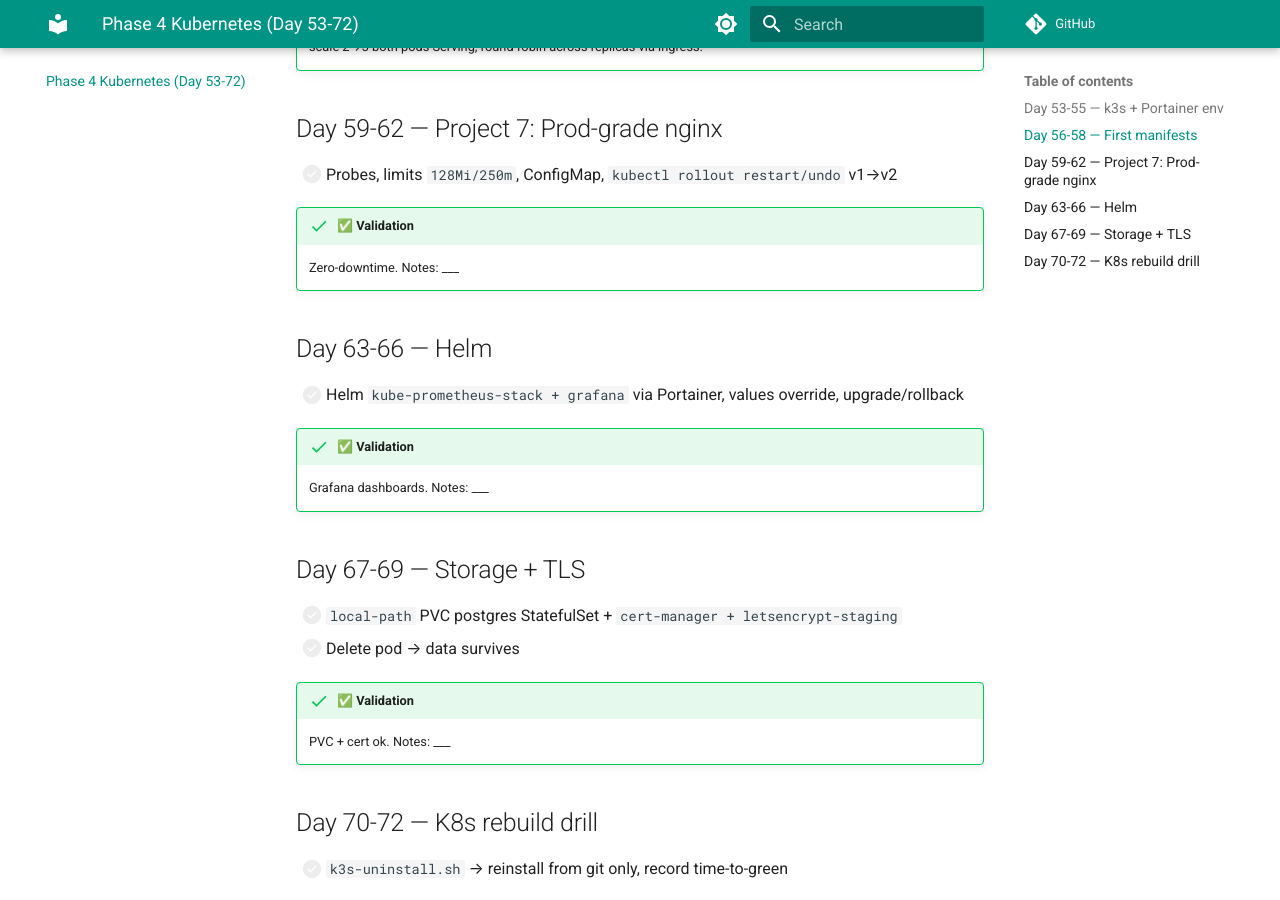
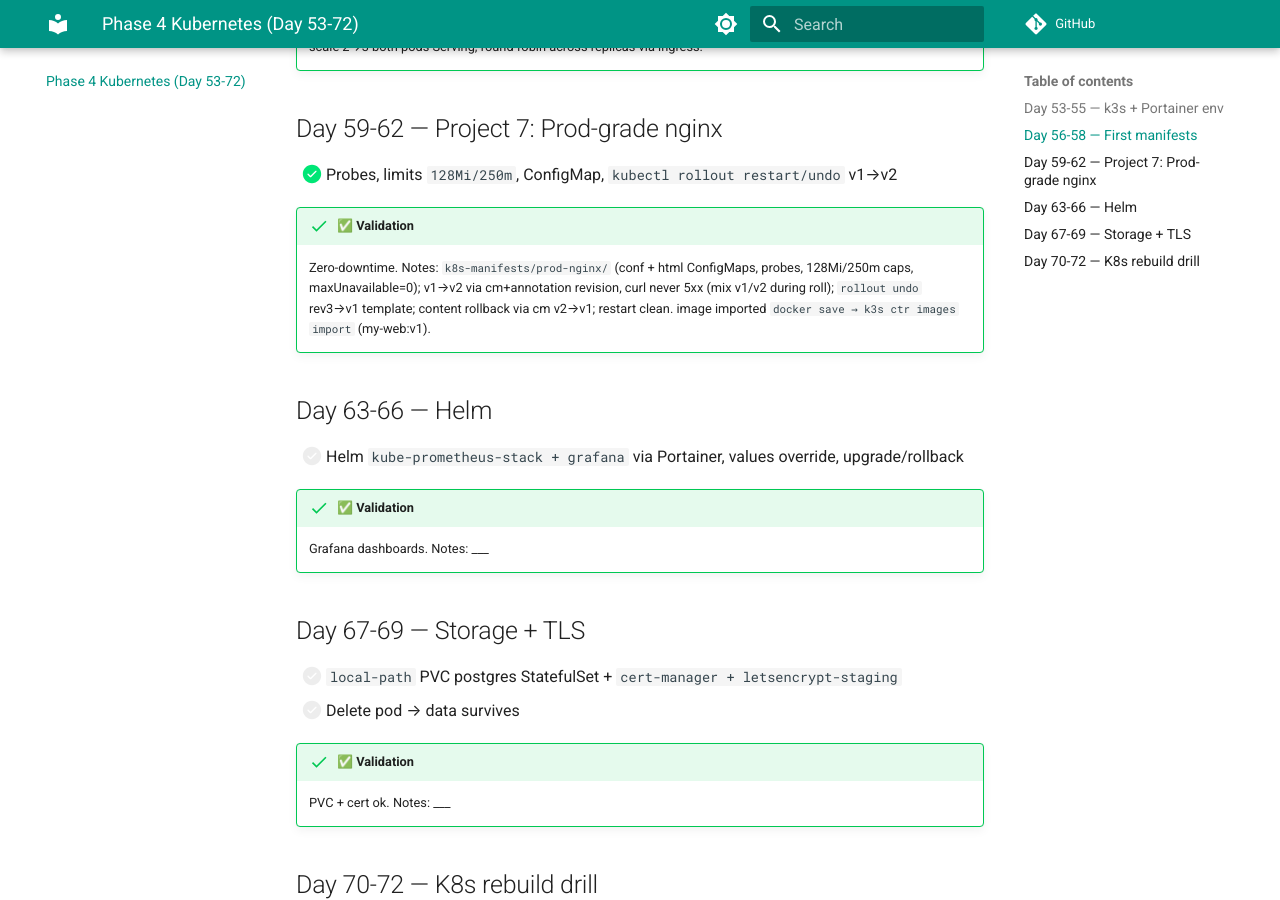
Before and after one commit to krazylearner/devops-stacks, an MkDocs documentation site: the page built from docs/phase-4-k8s.md, in a window 1280 px wide and 900 px high, scrolled down 678 px. Built offline with MkDocs 1.6.1 and Material for MkDocs 9.7.7, drawn with Linux system fonts in a browser that asks for light colours; comment, search, counter and statistics services are not loaded.

Commit message:
feat(phase4): day59-62 prod-nginx probes/limits/configmap, rollout restart+undo, zero-downtime drill

```diff
--- a/docs/phase-4-k8s.md
+++ b/docs/phase-4-k8s.md
@@ -17,10 +17,10 @@
 
 ## Day 59-62 — Project 7: Prod-grade nginx
 
-- [ ] Probes, limits `128Mi/250m`, ConfigMap, `kubectl rollout restart/undo` v1→v2
+- [x] Probes, limits `128Mi/250m`, ConfigMap, `kubectl rollout restart/undo` v1→v2
 
 !!! success "✅ Validation"
-    Zero-downtime. Notes: ___
+    Zero-downtime. Notes: `k8s-manifests/prod-nginx/` (conf + html ConfigMaps, probes, 128Mi/250m caps, maxUnavailable=0); v1→v2 via cm+annotation revision, curl never 5xx (mix v1/v2 during roll); `rollout undo` rev3→v1 template; content rollback via cm v2→v1; restart clean. image imported `docker save → k3s ctr images import` (my-web:v1).
 
 ## Day 63-66 — Helm
 
```
Also changed, not shown: 6 other files.
